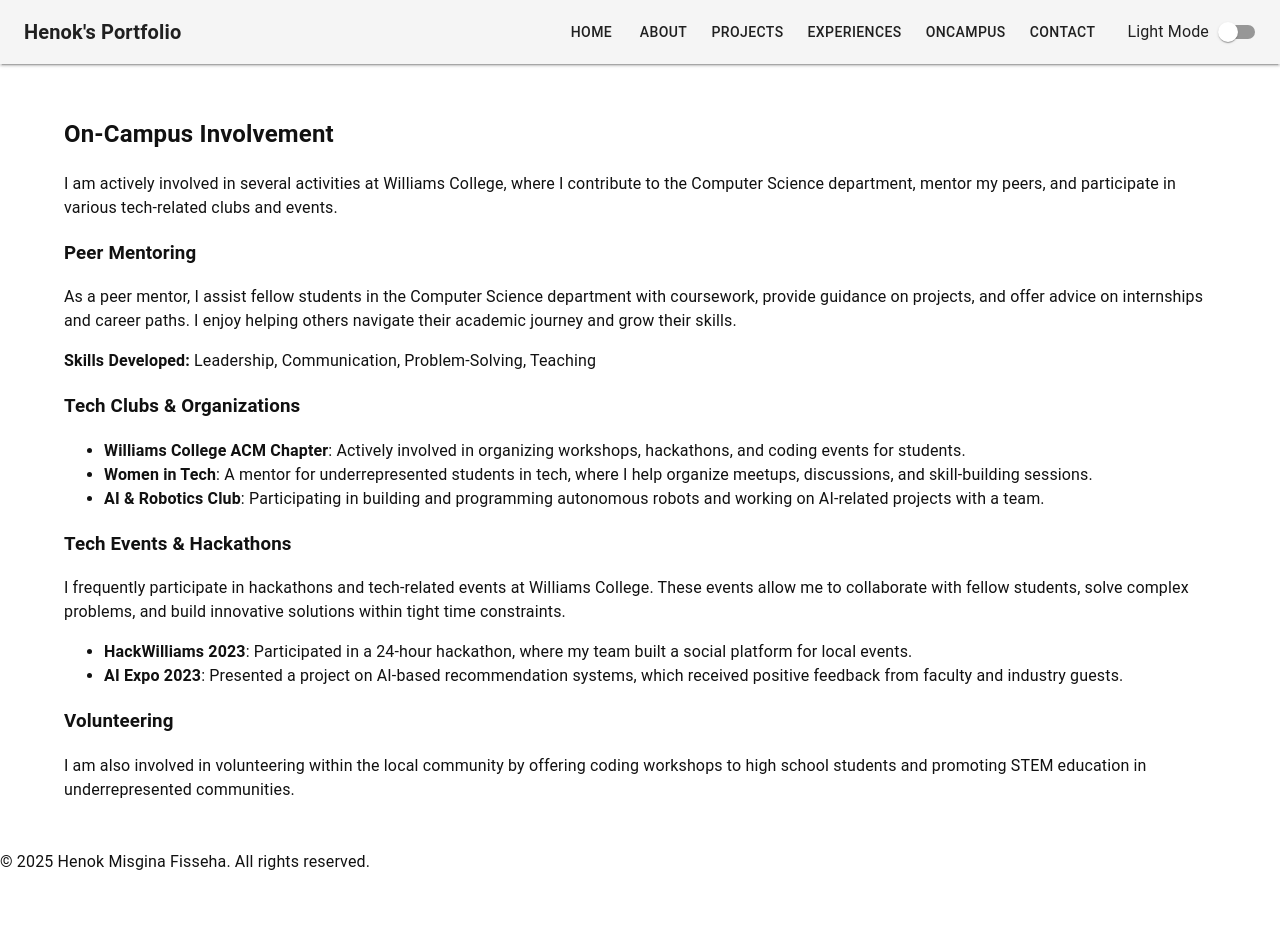
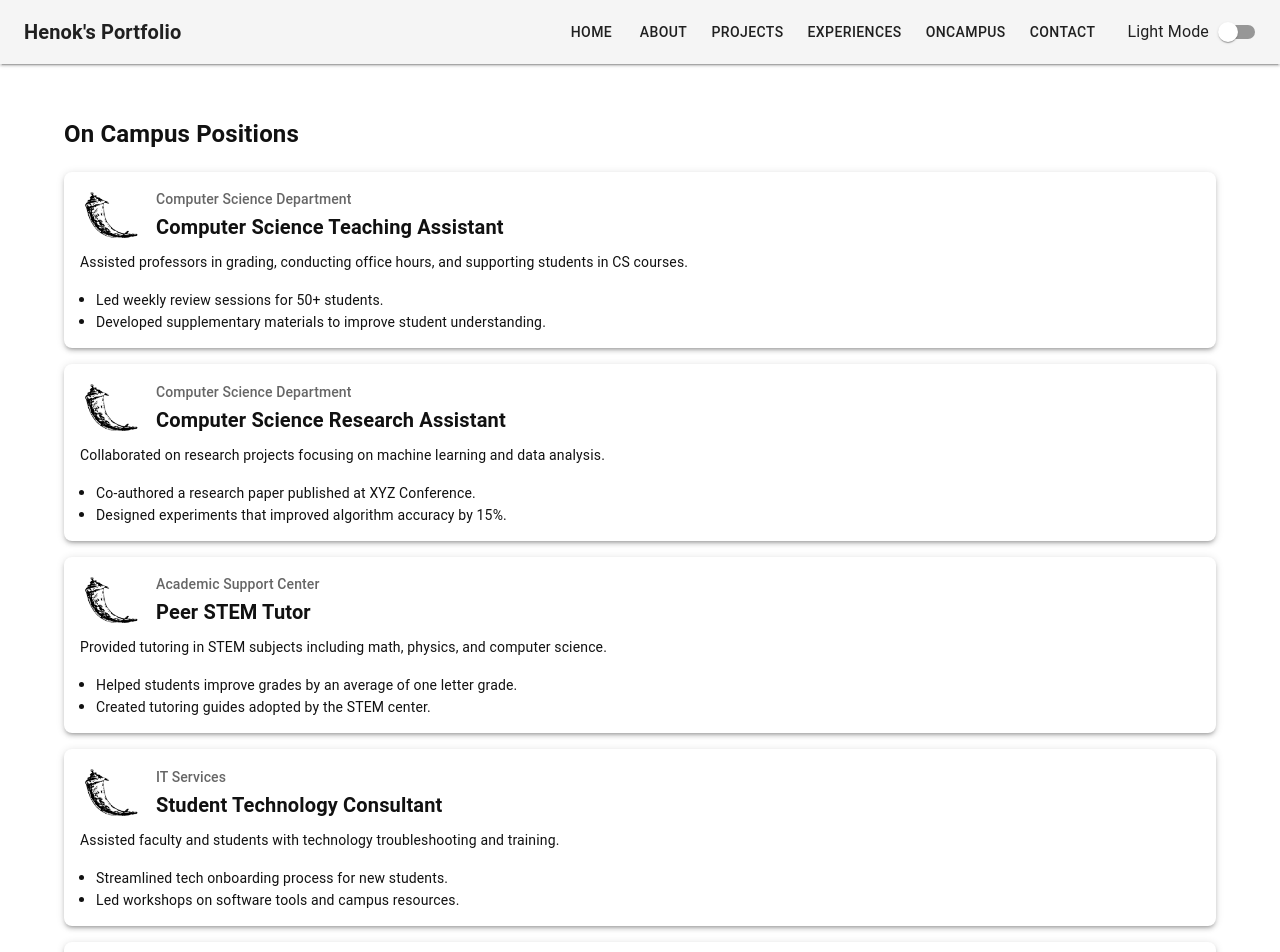
Before and after one commit to Henok-foslyk/profileHenok, a React (Vite) app: page /oncampus in a window 1280 px wide. Shown: the top 952 px of the page. Before the commit the page ends 874 px from the top, so only its background shows below. Built offline with nearby package versions, Linux system fonts and the light colour scheme.

Commit message:
now displays three projects in a row on the projects page

```diff
--- a/package.json
+++ b/package.json
@@ -12,6 +12,7 @@
   "dependencies": {
     "@emotion/react": "^11.14.0",
     "@emotion/styled": "^11.14.0",
+    "@mui/icons-material": "^7.1.0",
     "@mui/material": "^7.1.0",
     "react": "^19.1.0",
     "react-dom": "^19.1.0",
--- /dev/null
+++ b/src/layouts/CampusJobCard.jsx
@@ -0,0 +1,55 @@
+import React from 'react';
+import { Card, Typography, CardMedia, Box } from '@mui/material';
+
+const CampusJobCard = ({ department, title, logo, description, achievements = [] }) => {
+  return (
+    <Card
+      sx={{
+        boxShadow: 3,
+        borderRadius: 2,
+        mb: 2,
+        '&:hover': { boxShadow: 6 },
+        p: 2,
+      }}
+    >
+      {/* Top Row: Logo + Department/Title */}
+      <Box sx={{ display: 'flex', alignItems: 'center', mb: 1 }}>
+        {logo && (
+          <CardMedia
+            component="img"
+            image={logo}
+            alt={`${department} logo`}
+            sx={{ width: 60, objectFit: 'contain', mr: 2 }}
+          />
+        )}
+
+        <Box>
+          <Typography variant="subtitle2" color="text.secondary">
+            {department}
+          </Typography>
+          <Typography variant="h6" component="div" sx={{ fontWeight: 'bold' }}>
+            {title}
+          </Typography>
+        </Box>
+      </Box>
+
+      {/* Description & Achievements below */}
+      <Box>
+        <Typography variant="body2" color="text.primary" paragraph>
+          {description}
+        </Typography>
+        <Box component="ul" sx={{ pl: 2, m: 0 }}>
+          {achievements.map((item, idx) => (
+            <li key={idx}>
+              <Typography variant="body2" color="text.primary">
+                {item}
+              </Typography>
+            </li>
+          ))}
+        </Box>
+      </Box>
+    </Card>
+  );
+};
+
+export default CampusJobCard;
--- a/src/layouts/ProjectCard.jsx
+++ b/src/layouts/ProjectCard.jsx
@@ -12,7 +12,8 @@ const ProjectCard = ({
   return (
     <Card
       sx={{
-        maxWidth: 320,
+        width: 320,
+        height: 480, // fixed height for equal cards
         display: 'flex',
         flexDirection: 'column',
         boxShadow: 3,
@@ -31,12 +32,24 @@ const ProjectCard = ({
         />
       )}
 
-      <CardContent sx={{ flexGrow: 1 }}>
+      <CardContent sx={{ flexGrow: 1, display: 'flex', flexDirection: 'column' }}>
         <Typography variant="h6" component="div" sx={{ fontWeight: 'bold', mb: 1 }}>
           {title}
         </Typography>
 
-        <Typography variant="body2" color="text.primary" sx={{ mb: 2 }}>
+        <Typography
+          variant="body2"
+          color="text.primary"
+          sx={{
+            mb: 2,
+            display: '-webkit-box',
+            WebkitLineClamp: 4,
+            WebkitBoxOrient: 'vertical',
+            overflow: 'hidden',
+            textOverflow: 'ellipsis',
+            flexGrow: 1, // take remaining space so buttons stay at bottom
+          }}
+        >
           {description}
         </Typography>
 
--- a/src/pages/OnCampus.jsx
+++ b/src/pages/OnCampus.jsx
@@ -1,63 +1,78 @@
+import React from 'react';
+import CampusJobCard from '../layouts/CampusJobCard';
+import flaskLogo from "../assets/images/flask.png"; // Replace with actual images as needed
+
 const OnCampus = () => {
   return (
     <section className="p-8">
-      <h2 className="text-3xl font-semibold mb-4">On-Campus Involvement</h2>
+      <h2 className="text-3xl font-semibold mb-6">On Campus Positions</h2>
+      <div className="flex flex-wrap justify-center gap-6">
+        <CampusJobCard
+          department="Computer Science Department"
+          title="Computer Science Teaching Assistant"
+          logo={flaskLogo}
+          description="Assisted professors in grading, conducting office hours, and supporting students in CS courses."
+          achievements={[
+            "Led weekly review sessions for 50+ students.",
+            "Developed supplementary materials to improve student understanding."
+          ]}
+        />
 
-      <p className="text-gray-700 mb-6">
-        I am actively involved in several activities at Williams College, where I contribute to the Computer Science department, mentor my peers, and participate in various tech-related clubs and events.
-      </p>
+        <CampusJobCard
+          department="Computer Science Department"
+          title="Computer Science Research Assistant"
+          logo={flaskLogo}
+          description="Collaborated on research projects focusing on machine learning and data analysis."
+          achievements={[
+            "Co-authored a research paper published at XYZ Conference.",
+            "Designed experiments that improved algorithm accuracy by 15%."
+          ]}
+        />
 
-      {/* Mentoring */}
-      <div className="mb-6">
-        <h3 className="text-2xl font-semibold mb-2">Peer Mentoring</h3>
-        <p className="text-gray-700 mb-4">
-          As a peer mentor, I assist fellow students in the Computer Science department with coursework, provide guidance on projects, and offer advice on internships and career paths. I enjoy helping others navigate their academic journey and grow their skills.
-        </p>
-        <p className="text-gray-500">
-          <strong>Skills Developed:</strong> Leadership, Communication, Problem-Solving, Teaching
-        </p>
+        <CampusJobCard
+          department="Academic Support Center"
+          title="Peer STEM Tutor"
+          logo={flaskLogo}
+          description="Provided tutoring in STEM subjects including math, physics, and computer science."
+          achievements={[
+            "Helped students improve grades by an average of one letter grade.",
+            "Created tutoring guides adopted by the STEM center."
+          ]}
+        />
+
+        <CampusJobCard
+          department="IT Services"
+          title="Student Technology Consultant"
+          logo={flaskLogo}
+          description="Assisted faculty and students with technology troubleshooting and training."
+          achievements={[
+            "Streamlined tech onboarding process for new students.",
+            "Led workshops on software tools and campus resources."
+          ]}
+        />
+
+        <CampusJobCard
+          department="Student Organizations"
+          title="WEESA Club Vice-President"
+          logo={flaskLogo}
+          description="Served as Vice-President of the Williams Ethiopian and Eritrean Student Association."
+          achievements={[
+            "Organized cultural events attended by over 300 students.",
+            "Expanded club membership by 40% during tenure."
+          ]}
+        />
+
+        <CampusJobCard
+          department="Career Services"
+          title="Peer Career Advisor"
+          logo={flaskLogo}
+          description="Advised students on resumes, interviews, and career planning."
+          achievements={[
+            "Conducted over 100 one-on-one career advising sessions.",
+            "Hosted career workshops with local industry professionals."
+          ]}
+        />
       </div>
-
-      {/* Tech Clubs */}
-      <div className="mb-6">
-        <h3 className="text-2xl font-semibold mb-2">Tech Clubs & Organizations</h3>
-        <ul className="list-disc list-inside text-gray-700">
-          <li>
-            <strong>Williams College ACM Chapter</strong>: Actively involved in organizing workshops, hackathons, and coding events for students.
-          </li>
-          <li>
-            <strong>Women in Tech</strong>: A mentor for underrepresented students in tech, where I help organize meetups, discussions, and skill-building sessions.
-          </li>
-          <li>
-            <strong>AI & Robotics Club</strong>: Participating in building and programming autonomous robots and working on AI-related projects with a team.
-          </li>
-        </ul>
-      </div>
-
-      {/* Events & Hackathons */}
-      <div className="mb-6">
-        <h3 className="text-2xl font-semibold mb-2">Tech Events & Hackathons</h3>
-        <p className="text-gray-700 mb-4">
-          I frequently participate in hackathons and tech-related events at Williams College. These events allow me to collaborate with fellow students, solve complex problems, and build innovative solutions within tight time constraints.
-        </p>
-        <ul className="list-disc list-inside text-gray-700">
-          <li>
-            <strong>HackWilliams 2023</strong>: Participated in a 24-hour hackathon, where my team built a social platform for local events.
-          </li>
-          <li>
-            <strong>AI Expo 2023</strong>: Presented a project on AI-based recommendation systems, which received positive feedback from faculty and industry guests.
-          </li>
-        </ul>
-      </div>
-
-      {/* Volunteering */}
-      <div className="mb-6">
-        <h3 className="text-2xl font-semibold mb-2">Volunteering</h3>
-        <p className="text-gray-700">
-          I am also involved in volunteering within the local community by offering coding workshops to high school students and promoting STEM education in underrepresented communities.
-        </p>
-      </div>
-
     </section>
   );
 };
--- a/src/pages/Projects.jsx
+++ b/src/pages/Projects.jsx
@@ -1,5 +1,6 @@
+import { Stack, Box } from '@mui/material';
 import ProjectCard from '../layouts/ProjectCard';
-import flaskLogo from "../assets/images/flask.png"; // Replace with actual images as needed
+import flaskLogo from "../assets/images/flask.png"; // Replace with your actual images
 
 const Projects = () => {
   return (
@@ -10,10 +11,15 @@ const Projects = () => {
         Below is a showcase of my technical work, including personal projects, contributions to open-source software, and other applications I've built.
       </p>
 
-      {/* Projects Grid */}
-      <div className="flex flex-wrap justify-center gap-8">
-        {/* Project 1: ArtScript */}
-        <div className="w-[320px]">
+      <Stack
+        direction="row"
+        spacing={4}
+        flexWrap="wrap"
+        justifyContent="flex-start"  // Left align items in row
+        alignItems="flex-start"      // Align items to top to fix row indentation
+      >
+        {/* Project 1 */}
+        <Box sx={{ width: '320px' }}>
           <ProjectCard
             title="ArtScript"
             description="A Domain Specific Programming Language designed to produce SVG drawings. Created to help teach children programming concepts through fun, visual projects like drawing a bunny."
@@ -22,10 +28,10 @@ const Projects = () => {
             liveDemoLink="https://your-rtScript-demo-link.com"
             repoLink="https://github.com/yourusername/rtScript"
           />
-        </div>
+        </Box>
 
-        {/* Project 2: News Copilot */}
-        <div className="w-[320px]">
+        {/* Project 2 */}
+        <Box sx={{ width: '320px' }}>
           <ProjectCard
             title="News Copilot"
             description="A web application that curates the latest news articles based on user interests. The app uses machine learning algorithms to filter and recommend relevant content."
@@ -34,10 +40,10 @@ const Projects = () => {
             liveDemoLink="https://news-copilot-demo.com"
             repoLink="https://github.com/yourusername/news-copilot"
           />
-        </div>
+        </Box>
 
-        {/* Project 3: Ride-Matching App */}
-        <div className="w-[320px]">
+        {/* Project 3 */}
+        <Box sx={{ width: '320px' }}>
           <ProjectCard
             title="Ride-Matching App"
             description="A mobile app that matches drivers and passengers based on location and timing to reduce traffic and carbon footprint."
@@ -46,10 +52,10 @@ const Projects = () => {
             liveDemoLink="https://ride-matching-app.com"
             repoLink="https://github.com/yourusername/ride-matching"
           />
-        </div>
+        </Box>
 
-        {/* Project 4: 3D Modeling Software */}
-        <div className="w-[320px]">
+        {/* Project 4 */}
+        <Box sx={{ width: '320px' }}>
           <ProjectCard
             title="3D Modeling Software"
             description="A desktop application for creating and editing 3D models with support for texturing, lighting, and rendering."
@@ -58,8 +64,8 @@ const Projects = () => {
             liveDemoLink="https://3d-modeling-software-demo.com"
             repoLink="https://github.com/yourusername/3d-modeling-software"
           />
-        </div>
-      </div>
+        </Box>
+      </Stack>
     </section>
   );
 };
```
Also changed, not shown: src/pages/Home.jsx (+65 -45 lines), 1 other file (tests, documents, lock files or other folders).
